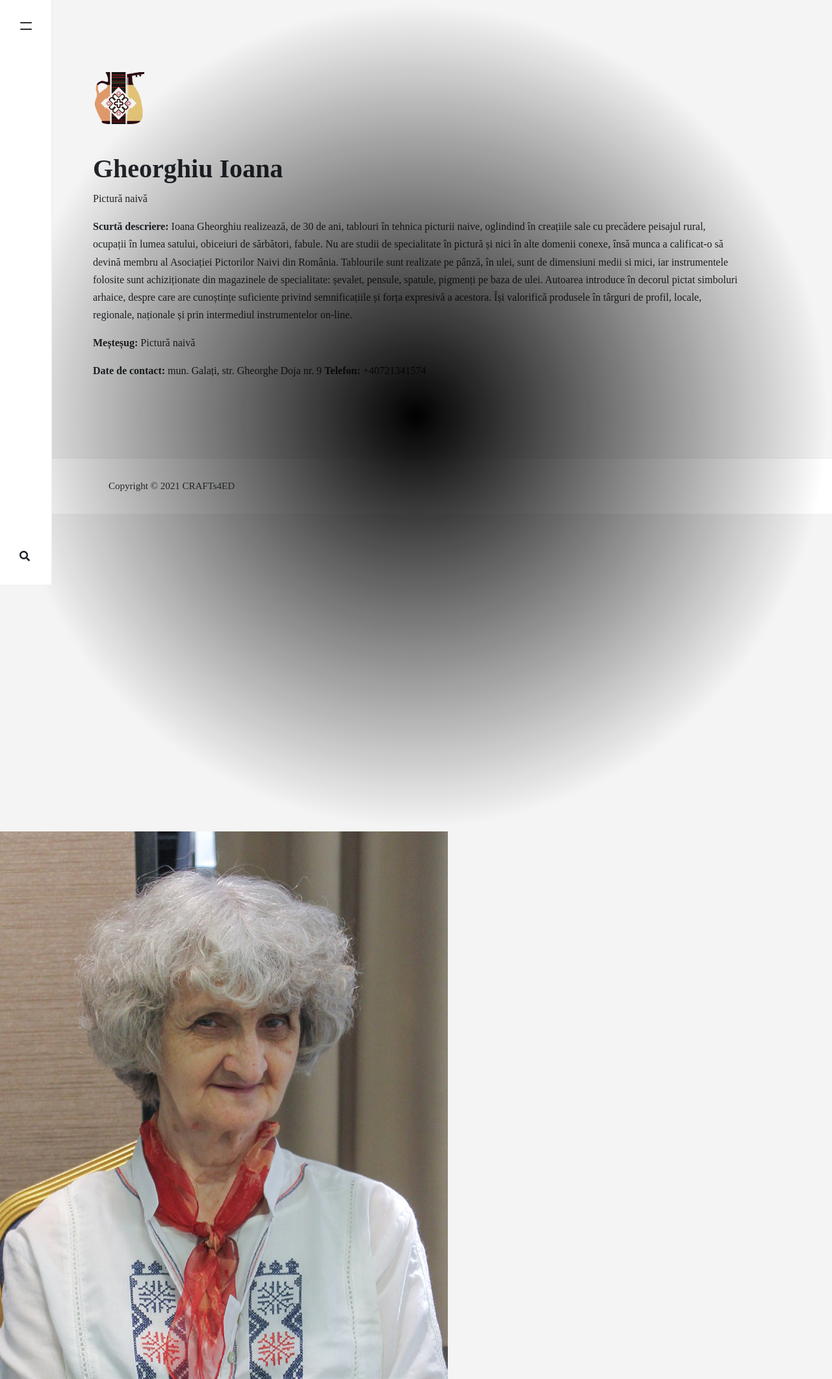
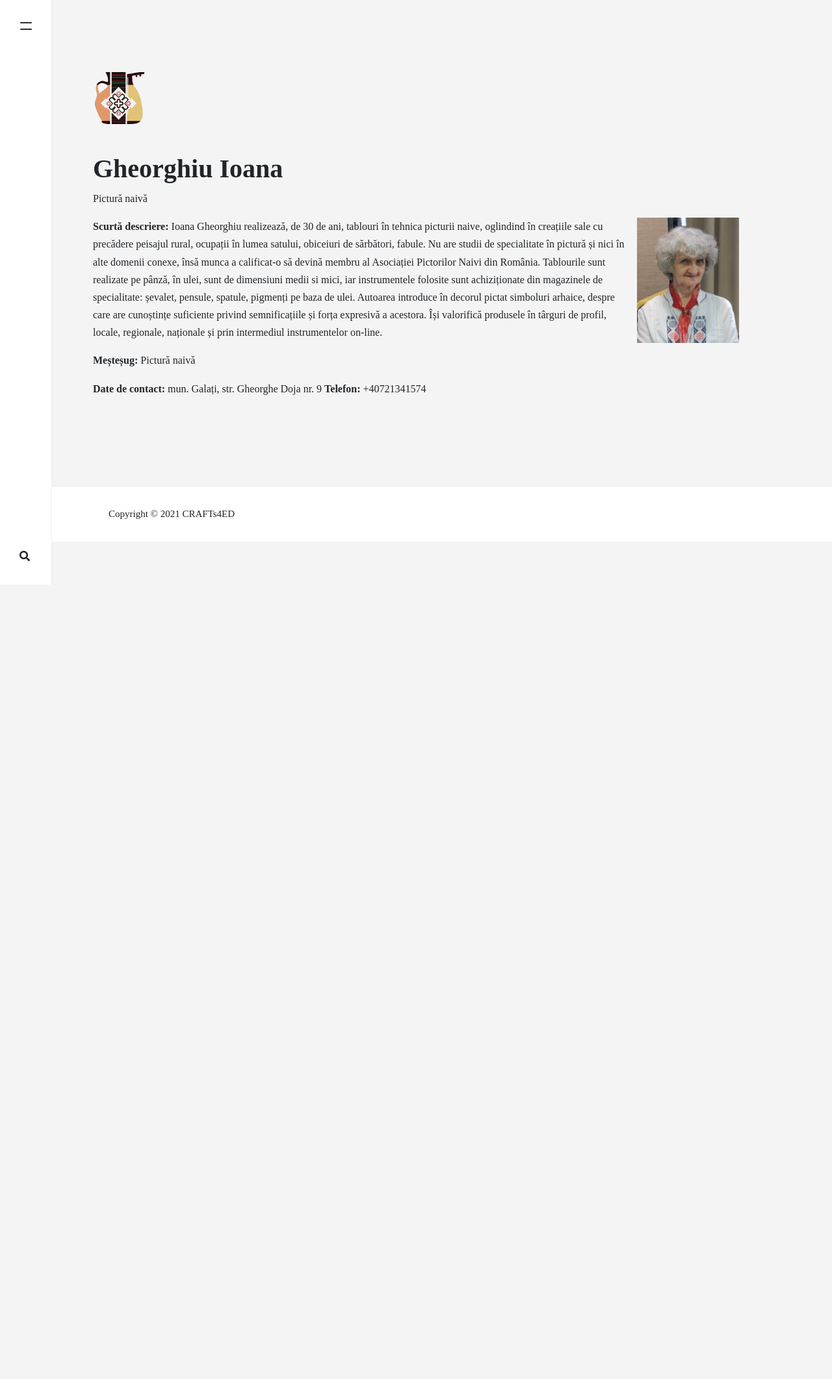
Before and after one commit to apantreprenor/mestesugurileneamului, a Jekyll site: the page built from _crafter/Gheorghiu Ioana.md, in a window 1280 px wide. Shown: the whole page at 65% size. Built offline with Jekyll 4.4.1, drawn with Linux system fonts in a browser that asks for light colours; nearby versions of some CDN libraries; a script that is not in the unit is left out; after the commit the page ends 900 px from its top, so only the background shows below that.

Commit message:
Update crafter.html and _page-crafter.scss

```diff
--- a/_layouts/crafter.html
+++ b/_layouts/crafter.html
@@ -5,10 +5,14 @@ bodyClass: "page-crafter"
 <div class="{{ layout.bodyClass }}">
   <h1 class="name">{{page.title}}</h1>
   <p class="job">{{page.jobtitle}}</p>
-  <div class="content">{{content}}</div>
-  {% if page.image %}
-  <div class="crafter-image">
-    <img alt="{{ page.title }}" src="{{ page.image | relative_url }}" />
+  <div class="{{layout.bodyClass}}-cotent">
+    <div class="content">{{content}}</div>
+    {% if page.image %}
+    <figure class="picture">
+      <div class="picture-shadow"></div>
+      <img class="crafter-picture" alt="{{ page.title }}" src="{{ page.image | relative_url }}" width="320"
+        height="320" />
+    </figure>
+    {% endif %}
   </div>
-  {% endif %}
 </div>
--- a/_sass/pages/_page-crafter.scss
+++ b/_sass/pages/_page-crafter.scss
@@ -1,16 +1,15 @@
-.page-crafter{
-    // max-width: 26rem
-    .crafter-image {
-        display: block;
-        height: 100%;
-        left: 0;
-        top: 0;
-        width: 100%;
-        padding-top: 100%;
-        position: relative;
-        width: 100%;
-        border-radius: 81221px;
-        background-image: radial-gradient(#000 0%, rgba(0, 0, 0, 0) 70%);
-        position: absolute;
+.page-crafter {
+
+    .page-crafter-cotent {
+        display: flex;
+        gap: 0.5rem;
+        .content {
+            order: 0;
+        }
+        .picture{
+            order: 1;
+            width: 100%;
+
+        }
     }
 }
```
